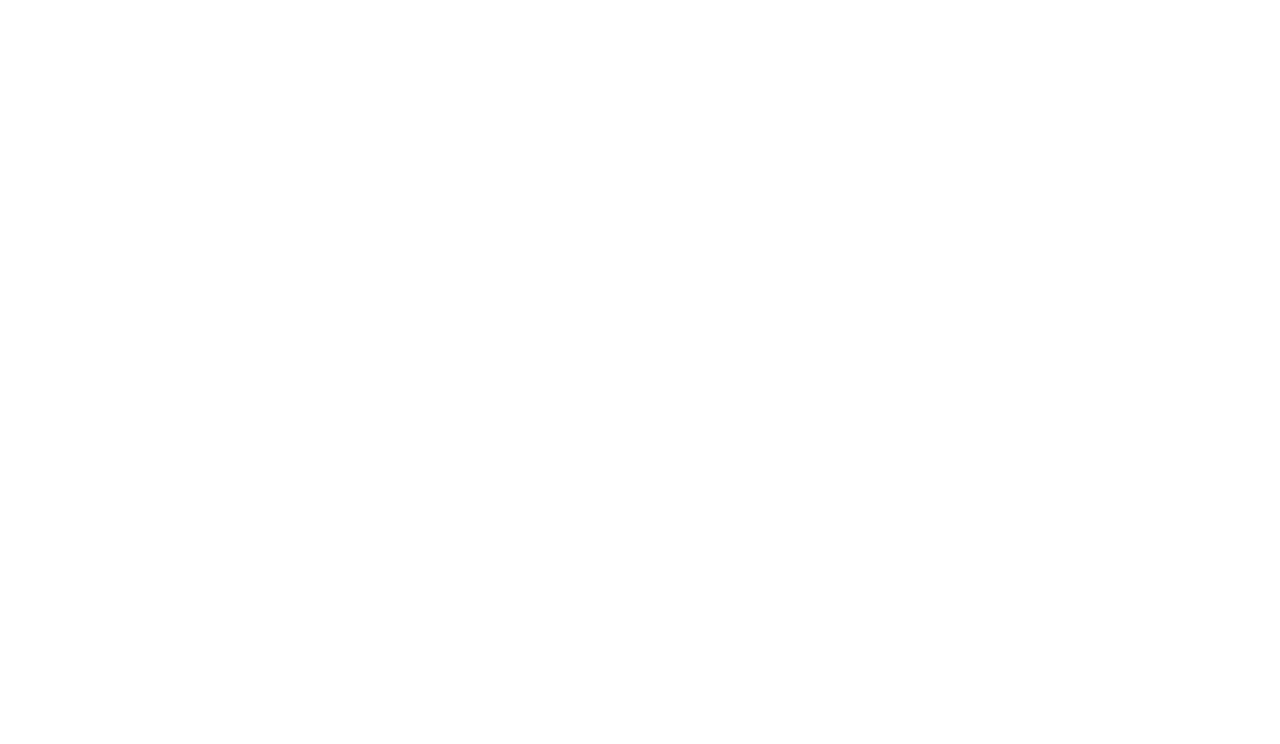
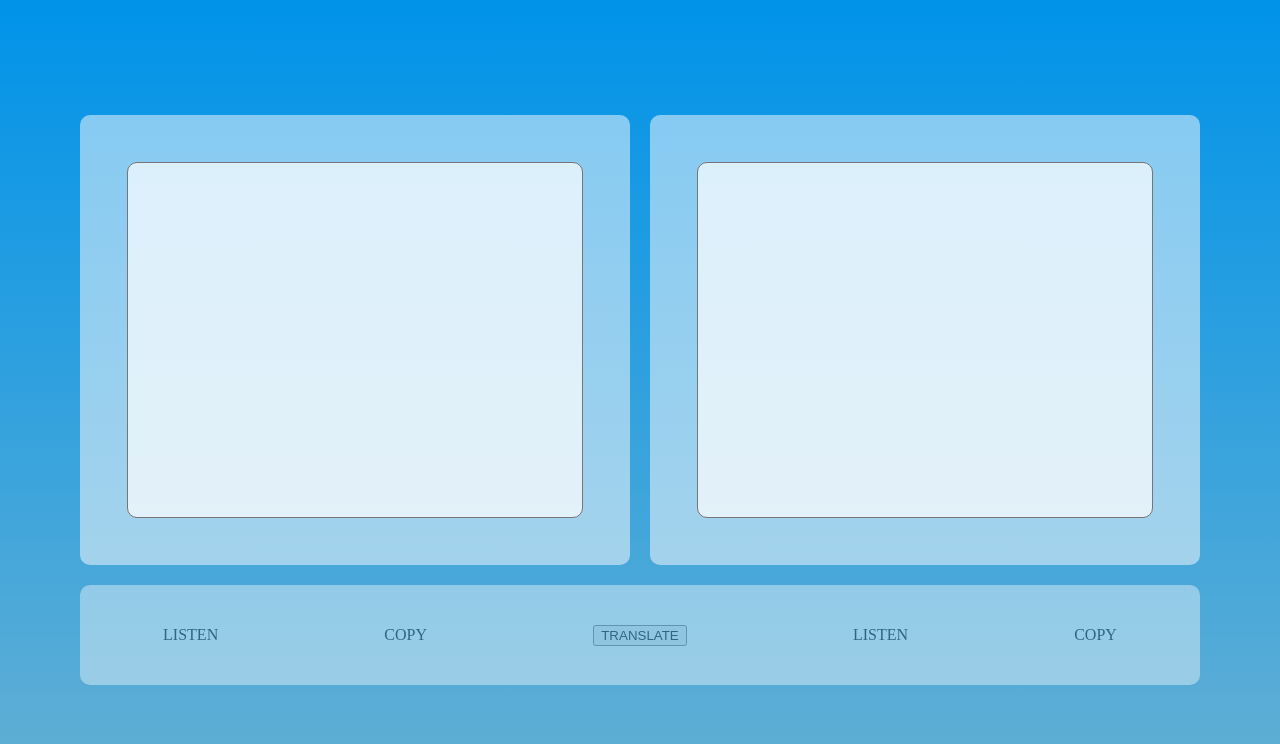
Before and after one commit to Stjepan1999/translate-app, a website built with webpack: page dist/index.html in a window 1280 px wide. Built offline with nearby package versions, Linux system fonts and the light colour scheme.

Commit message:
Create layout

```diff
--- a/dist/index.html
+++ b/dist/index.html
@@ -7,6 +7,24 @@
     <link rel="stylesheet" href="./style.css" />
   </head>
   <body>
+    <div class="main-container">
+        <div class="translate-container">
+            <div class="input-section">
+                <textarea></textarea>
+            </div>
+            <div class="output-section">
+                <textarea></textarea>
+            </div>
+        </div>
+
+        <div class="interaction-section">
+            <div>LISTEN</div>
+            <div>COPY</div>
+            <button>TRANSLATE</button>
+            <div>LISTEN</div>
+            <div>COPY</div>
+        </div>
+    </div>
     <script src="./main.js"></script>
   </body>
 </html>
--- a/dist/style.css
+++ b/dist/style.css
@@ -0,0 +1,58 @@
+html,
+body {
+    margin: 0;
+    padding: 0;
+    height: 100%;
+    background-color: #0093E9;
+    background-image: linear-gradient(180deg, #0093E9 0%, #65b0d3 100%);
+    box-sizing: border-box;
+}
+
+body {
+    display: flex;
+    align-items: center;
+    justify-content: center;
+}
+
+.main-container {
+    display: flex;
+    flex-direction: column;
+    align-items: center;
+    justify-content: center;
+    gap: 20px;
+}
+
+.translate-container {
+    display: flex;
+    gap: 20px;
+}
+
+.input-section,
+.output-section {
+    width: 550px;
+    height: 450px;
+    border-radius: 10px;
+    background: rgba(255, 255, 255, 0.5);
+    display: flex;
+    flex-direction: column;
+    align-items: center;
+    justify-content: center;
+}
+textarea {
+    width: 450px;
+    height: 350px;
+    background-color: rgba(255, 255, 255, 0.7);
+    resize: none;
+    border-radius: 10px;
+}
+
+.interaction-section {
+    width: 1120px;
+    height: 100px;
+    border-radius: 10px;
+    background-color: white;
+    opacity: 0.4;
+    display: flex;
+    align-items: center;
+    justify-content: space-around;
+}
```
